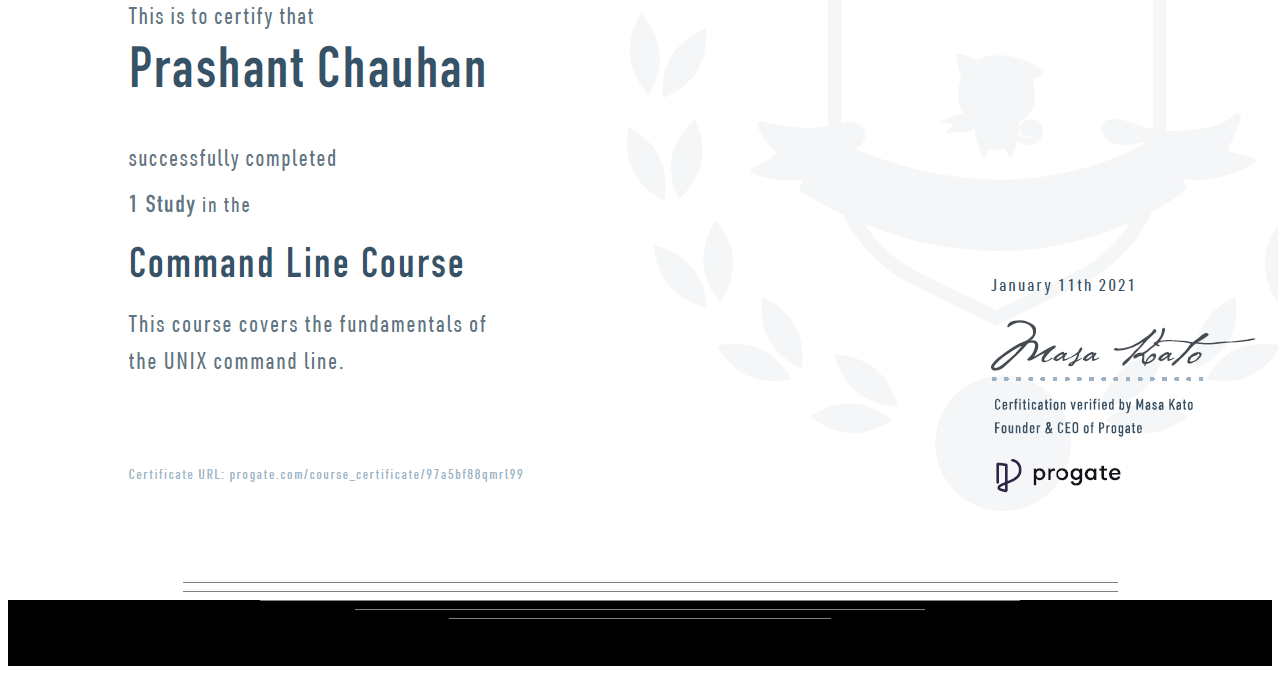
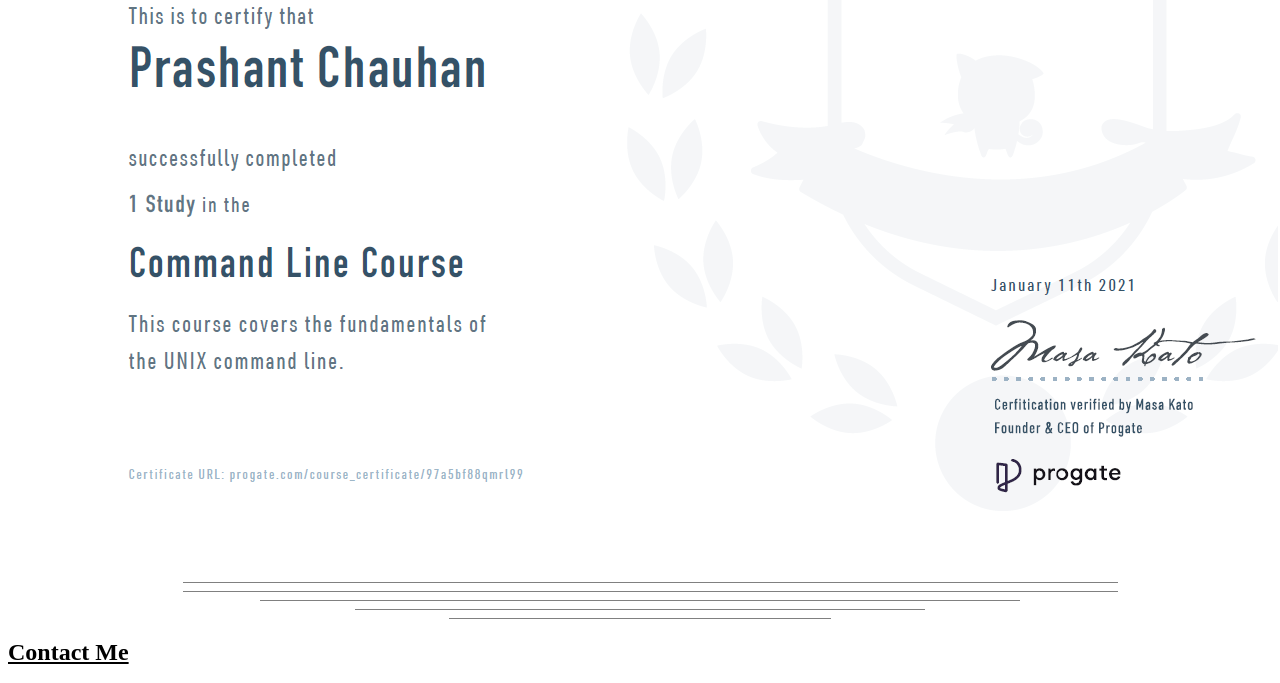
Before and after one commit to ChauhanPrashant-pc/ChauhanPrashant-pc.github.io, a plain HTML site: page index.html in a window 1280 px wide. Shown: the part 3032-3715 px from the top of the page. Drawn offline with Linux system fonts and the light colour scheme.

Commit message:
Update stylesheet.css

```diff
--- a/stylesheet.css
+++ b/stylesheet.css
@@ -7,4 +7,3 @@ header{ background-color:red; width:100%; height:60px; position:fixed;}
 .basic img{height:300px; width:200px}
 .Academic{padding:10px;}
 .basic{height:400px;}
-footer{background-color:black;}
```
